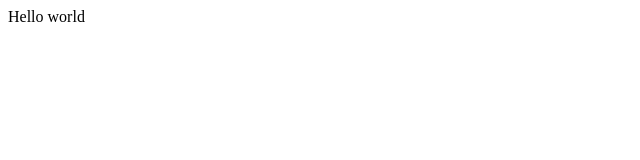
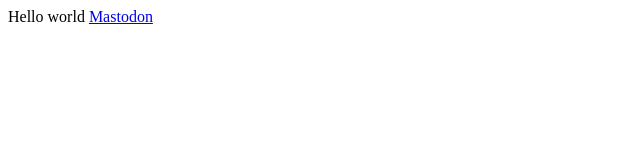
Before and after one commit to random-integer/random-integer.github.io, a plain HTML site: page index.html in a window 1280 px wide. Shown: the full height of the page, 0-640 px from the left. Drawn offline with Linux system fonts and the light colour scheme.

Commit message:
Added mastodon link

```diff
--- a/index.html
+++ b/index.html
@@ -1 +1,3 @@
 Hello world
+
+<a rel="me" href="https://c.im/@randint">Mastodon</a>
```
